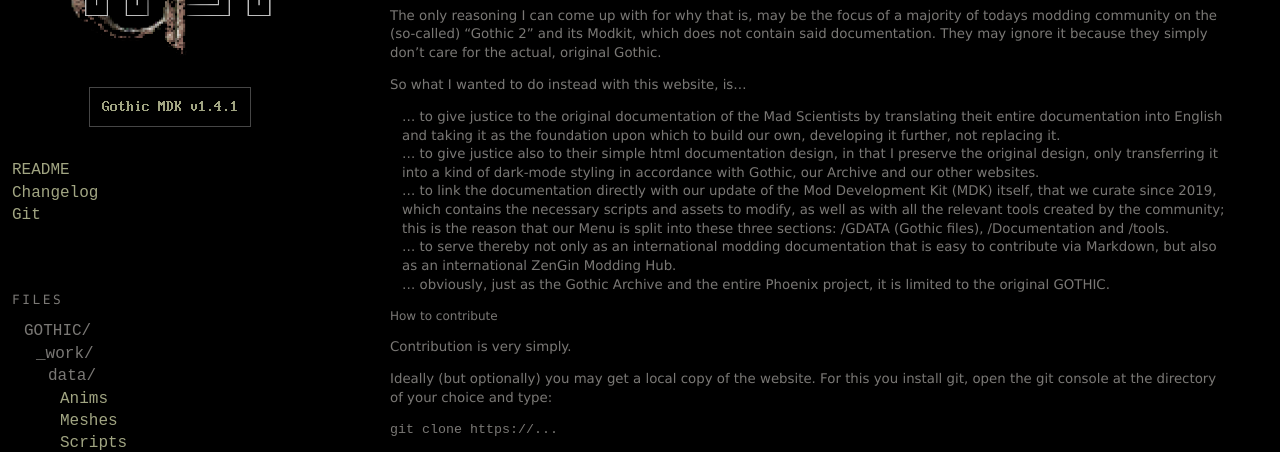
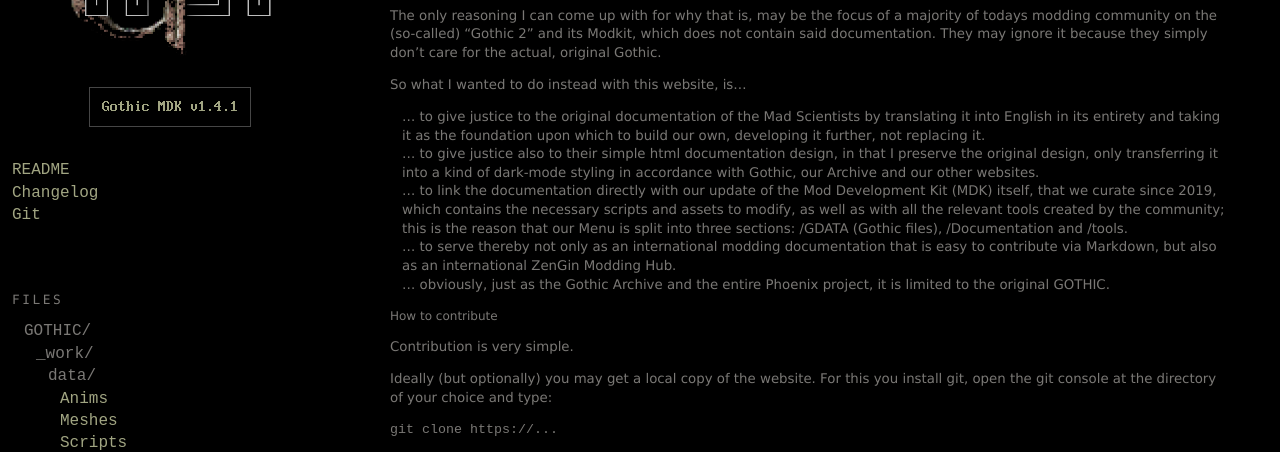
Before and after one commit to PhoenixTales/mdk.gothicarchive.org, a Jekyll site: the page built from docs/contribute.md, in a window 1280 px wide and 900 px high, scrolled down 414 px. Shown: the part 151-603 px from the top of the window. Built offline with Jekyll 4.4.1, drawn with Linux system fonts in a browser that asks for light colours; our own code applies the rules of GitHub Pages for plain Markdown files.

Commit message:
Update contribute.md

```diff
--- a/docs/contribute.md
+++ b/docs/contribute.md
@@ -24,16 +24,16 @@
 The only reasoning I can come up with for why that is, may be the focus of a majority of todays modding community on the (so-called) "Gothic 2" and its Modkit, which does not contain said documentation. They may ignore it because they simply don't care for the actual, original Gothic.
 
 So what I wanted to do instead with this website, is...
-* ... to give justice to the original documentation of the Mad Scientists by translating theit entire documentation into English and taking it as the foundation upon which to build our own, developing it further, not replacing it.
+* ... to give justice to the original documentation of the Mad Scientists by translating it into English in its entirety and taking it as the foundation upon which to build our own, developing it further, not replacing it.
 * ... to give justice also to their simple html documentation design, in that I preserve the original design, only transferring it into a kind of dark-mode styling in accordance with Gothic, our Archive and our other websites.
-* ... to link the documentation directly with our update of the Mod Development Kit (MDK) itself, that we curate since 2019, which contains the necessary scripts and assets to modify, as well as with all the relevant tools created by the community; this is the reason that our Menu is split into these three sections: /GDATA (Gothic files), /Documentation and /tools.
+* ... to link the documentation directly with our update of the Mod Development Kit (MDK) itself, that we curate since 2019, which contains the necessary scripts and assets to modify, as well as with all the relevant tools created by the community; this is the reason that our Menu is split into three sections: /GDATA (Gothic files), /Documentation and /tools.
 * ... to serve thereby not only as an international modding documentation that is easy to contribute via Markdown, but also as an international ZenGin Modding Hub.
 * ... obviously, just as the Gothic Archive and the entire Phoenix project, it is limited to the original GOTHIC.
 
 
 ## How to contribute
 
-Contribution is very simply.
+Contribution is very simple.
 
 Ideally (but optionally) you may get a local copy of the website. For this you install git, open the git console at the directory of your choice and type:
 
```
